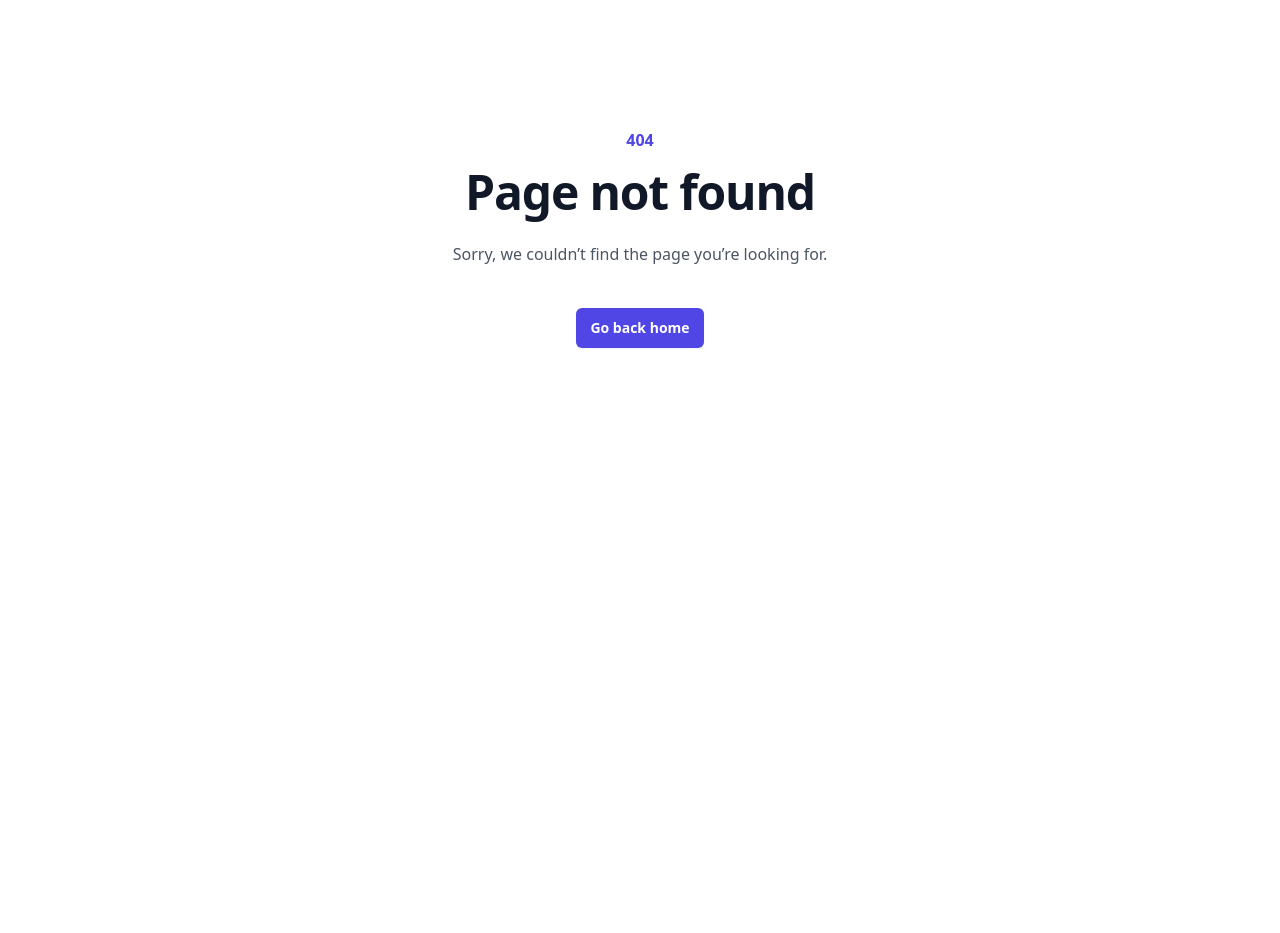
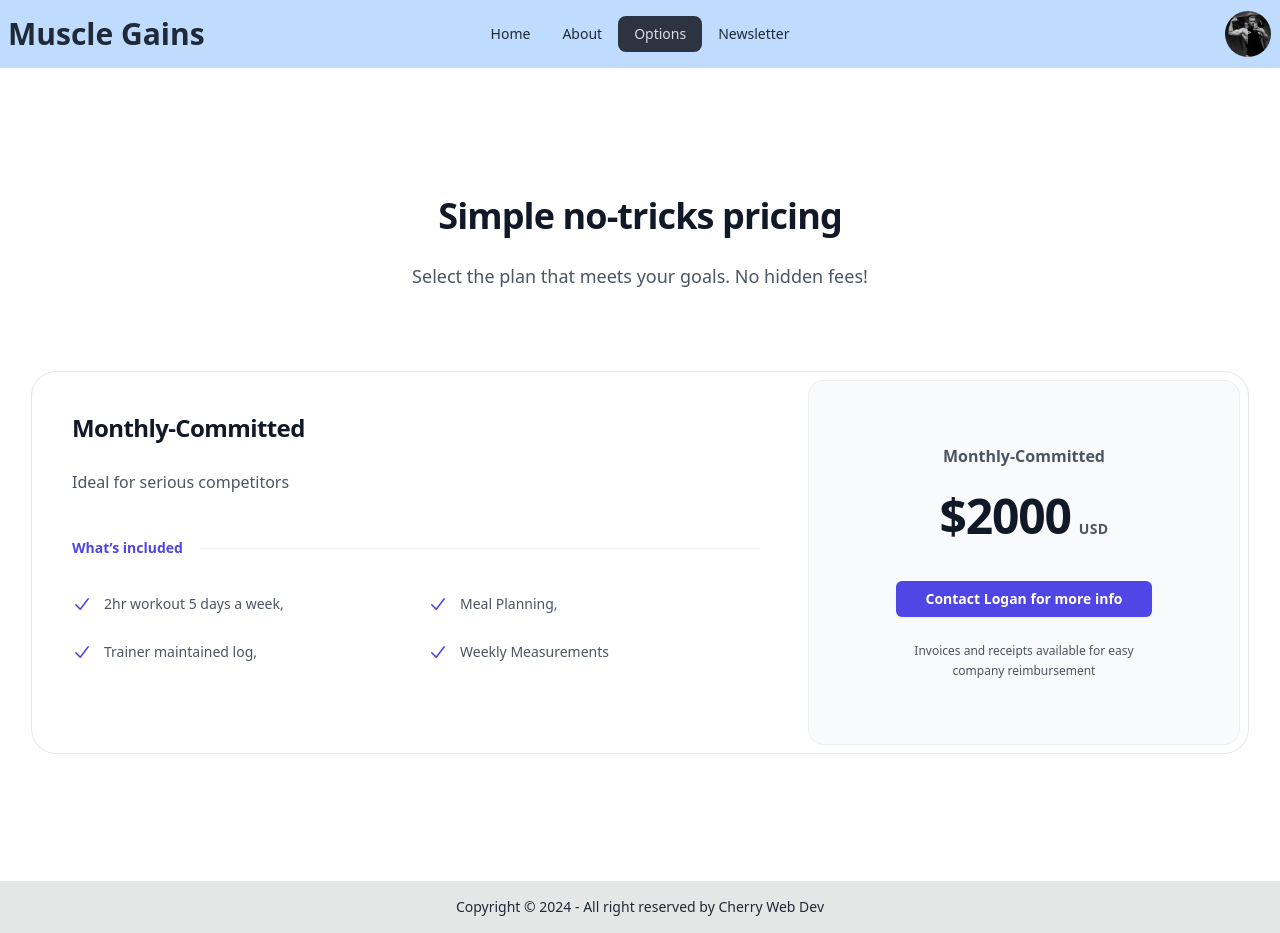
Before and after one commit to ken-cherry/muscle-gains, a React (Vite) app: page /options in a window 1280 px wide. Before the commit this address had no page. Before the commit the page ends 800 px from the top, so only its background shows below. Built offline with nearby package versions, Linux system fonts and the light colour scheme.

Commit message:
Created: OptionItems and SingleOptionItem components

```diff
--- a/src/App.jsx
+++ b/src/App.jsx
@@ -6,7 +6,7 @@
   HomeLayout,
   Landing,
   Newsletter,
-  Pricing,
+  Options,
 } from "./pages";
 
 const router = createBrowserRouter([
@@ -24,8 +24,8 @@
         element: <About />,
       },
       {
-        path: "pricing",
-        element: <Pricing />,
+        path: "options",
+        element: <Options />,
       },
       {
         path: "newsletter",
--- a/src/components/NavLinks.jsx
+++ b/src/components/NavLinks.jsx
@@ -14,8 +14,8 @@
   },
   {
     id: 3,
-    to: "/pricing",
-    text: "Pricing",
+    to: "/options",
+    text: "Options",
   },
   {
     id: 4,
--- /dev/null
+++ b/src/components/OptionItems.jsx
@@ -0,0 +1,7 @@
+import React from "react";
+
+const OptionItems = () => {
+  return <div>OptionItems</div>;
+};
+
+export default OptionItems;
--- /dev/null
+++ b/src/components/SingleOptionItem.jsx
@@ -0,0 +1,7 @@
+import React from "react";
+
+const SingleOptionItem = () => {
+  return <div>SingleOptionItem</div>;
+};
+
+export default SingleOptionItem;
--- a/src/components/index.js
+++ b/src/components/index.js
@@ -1,3 +1,4 @@
 export { default as Navbar } from "./Navbar";
 export { default as Footer } from "./Footer";
 export { default as NavLinks } from "./NavLinks";
+export { default as Prices } from "./Prices";
--- a/src/pages/HomeLayout.jsx
+++ b/src/pages/HomeLayout.jsx
@@ -1,8 +1,6 @@
 import React from "react";
 import { Outlet } from "react-router-dom";
 import { Navbar, Footer } from "../components";
-// import Navbar from "../components/Navbar";
-// import Footer from "../components/Footer";
 
 const HomeLayout = () => {
   return (
--- a/src/pages/index.js
+++ b/src/pages/index.js
@@ -3,4 +3,4 @@
 export { default as HomeLayout } from "./HomeLayout";
 export { default as Landing } from "./Landing";
 export { default as Newsletter } from "./Newsletter";
-export { default as Pricing } from "./Pricing";
+export { default as Options } from "./Options";
```
Also changed, not shown: src/pages/Options.jsx (renamed from src/pages/Pricing.jsx, +4 -5 lines).
